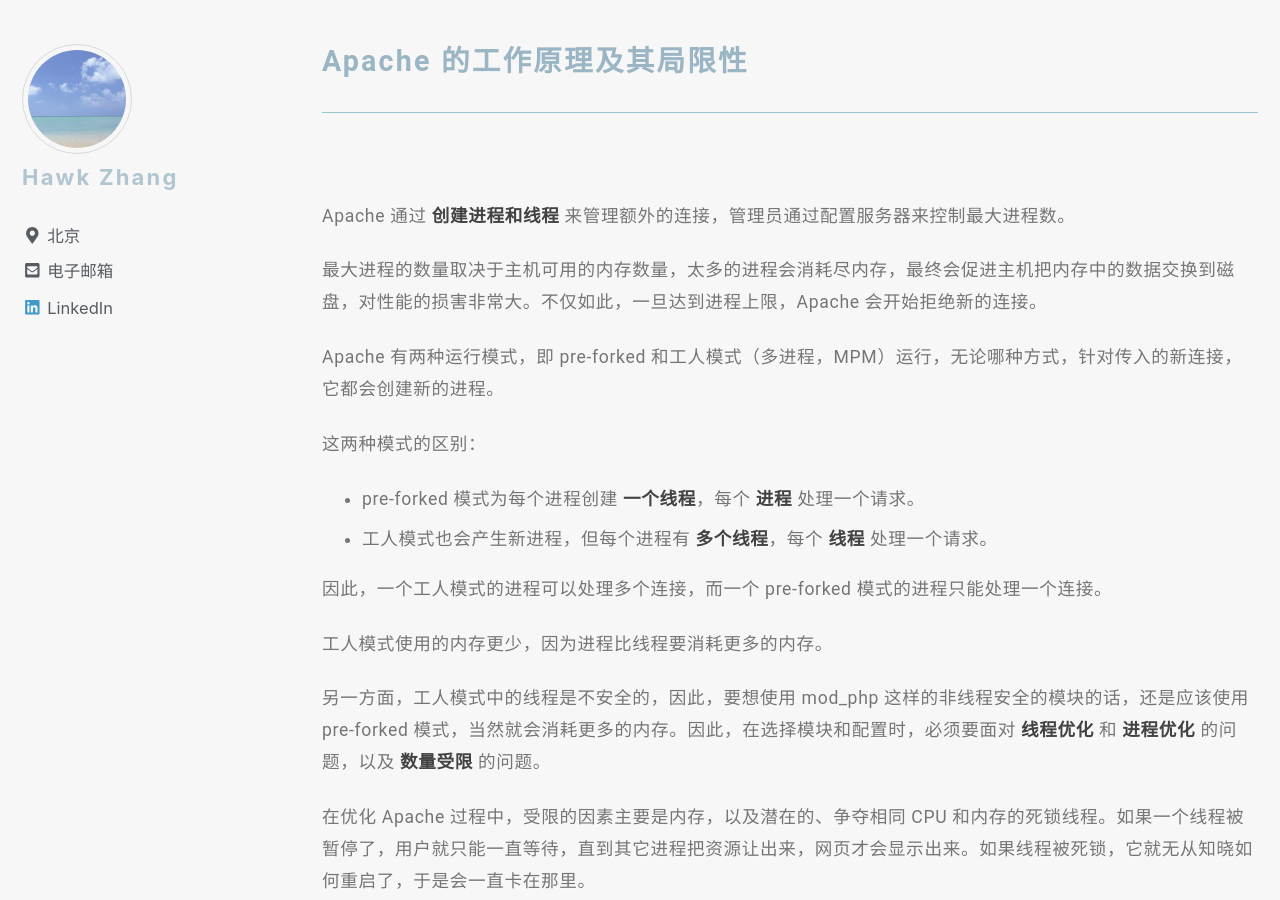
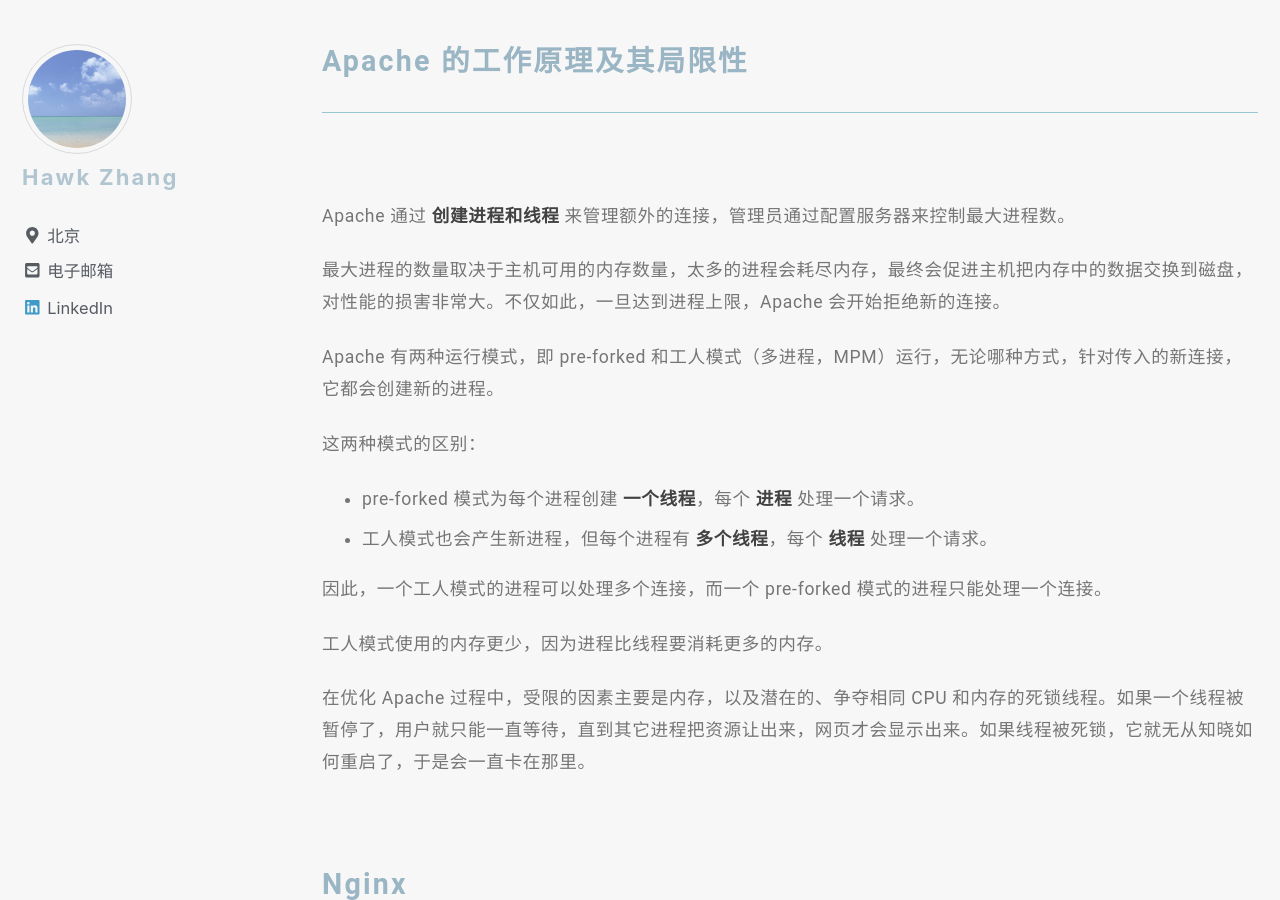
Before and after one commit to narru888/linotes_note, a Jekyll site: the page built from _posts/server/nginx/2016-01-03-nginx.basic.md, in a window 1280 px wide and 900 px high, scrolled down 1386 px. Built offline with Jekyll 4.4.1, drawn with Linux system fonts in a browser that asks for light colours; nearby versions of some CDN libraries; a script that is not in the unit is left out.

Commit message:
update on 2018-09-25 15:50:01 CST

```diff
--- a/_posts/server/nginx/2016-01-03-nginx.basic.md
+++ b/_posts/server/nginx/2016-01-03-nginx.basic.md
@@ -34,7 +34,7 @@
 
 Apache 通过 **创建进程和线程** 来管理额外的连接，管理员通过配置服务器来控制最大进程数。
 
-最大进程的数量取决于主机可用的内存数量，太多的进程会消耗尽内存，最终会促进主机把内存中的数据交换到磁盘，对性能的损害非常大。不仅如此，一旦达到进程上限，Apache 会开始拒绝新的连接。
+最大进程的数量取决于主机可用的内存数量，太多的进程会耗尽内存，最终会促进主机把内存中的数据交换到磁盘，对性能的损害非常大。不仅如此，一旦达到进程上限，Apache 会开始拒绝新的连接。
 
 Apache 有两种运行模式，即 pre-forked 和工人模式（多进程，MPM）运行，无论哪种方式，针对传入的新连接，它都会创建新的进程。
 
@@ -47,9 +47,14 @@
 
 工人模式使用的内存更少，因为进程比线程要消耗更多的内存。
 
-另一方面，工人模式中的线程是不安全的，因此，要想使用 mod_php 这样的非线程安全的模块的话，还是应该使用 pre-forked 模式，当然就会消耗更多的内存。因此，在选择模块和配置时，必须要面对 **线程优化** 和 **进程优化** 的问题，以及 **数量受限** 的问题。
+在优化 Apache 过程中，受限的因素主要是内存，以及潜在的、争夺相同 CPU 和内存的死锁线程。如果一个线程被暂停了，用户就只能一直等待，直到其它进程把资源让出来，网页才会显示出来。如果线程被死锁，它就无从知晓如何重启了，于是会一直卡在那里。
 
-在优化 Apache 过程中，受限的因素主要是内存，以及潜在的、争夺相同 CPU 和内存的死锁线程。如果一个线程被暂停了，用户就只能一直等待，直到其它进程把资源让出来，网页才会显示出来。如果线程被死锁，它就无从知晓如何重启了，于是会一直卡在那里。
+
+
+
+
+
+
 
 
 
```
